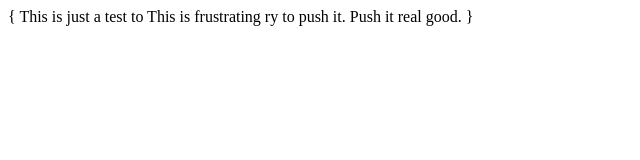
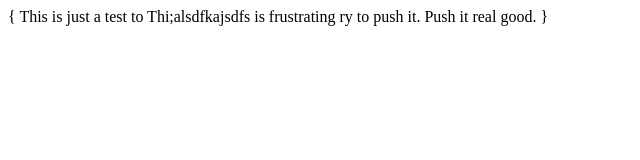
Before and after one commit to JaicB/github-intro-v2, a plain HTML site: page index.html in a window 1280 px wide. Shown: the whole page, without its empty margins (0-640 px from the left). Drawn offline with Linux system fonts and the light colour scheme.

Commit message:
testy again

```diff
--- a/index.html
+++ b/index.html
@@ -7,7 +7,7 @@
 </head>
 <body>
   {
-    This is just a test to This is frustrating ry to push it. Push it real good.
+    This is just a test to Thi;alsdfkajsdfs is frustrating ry to push it. Push it real good.
   }
 </body>
 </html>
```
Also changed, not shown: 1 other file.
